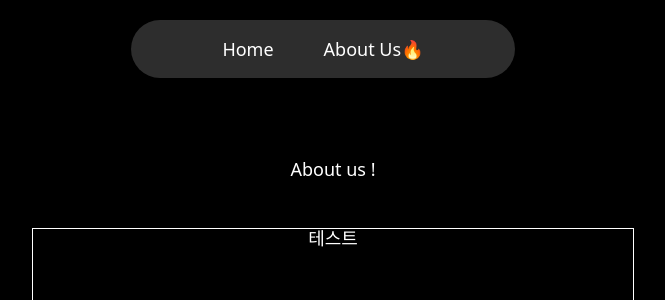
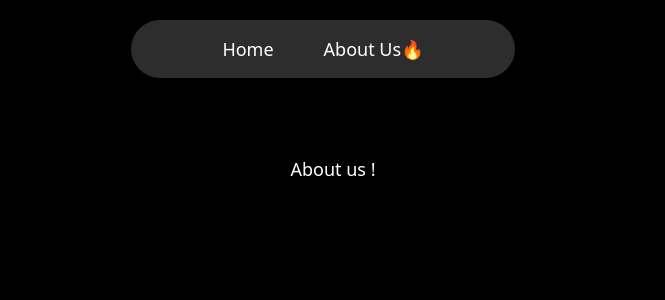
Before and after one commit to uudeok/nomadcoder-nextjs, a Next.js app: page /about-us in a window 1280 px wide. Shown: the top 300 px of the page, without its empty margins (317-982 px from the left). Built offline with nearby package versions, Linux system fonts and the light colour scheme.

Commit message:
test : csr prefetching (3)

```diff
--- a/app/about-us/page.jsx
+++ b/app/about-us/page.jsx
@@ -6,12 +6,6 @@ export default function AboutUs() {
     return (
         <div className={styles.about}>
             <h1>About us ! </h1>
-
-            <div className={styles.profiles}>
-                <div>
-                    <span>테스트</span>
-                </div>
-            </div>
         </div>
     );
 }
--- a/components/navigation.jsx
+++ b/components/navigation.jsx
@@ -13,7 +13,7 @@ export default function Navigation() {
                     <Link href="/">Home</Link> {path === '/' ? '🔥' : ''}
                 </li>
                 <li>
-                    <Link href="/about-us" prefetch={false}>
+                    <Link href="/about-us" prefetch={true}>
                         About Us
                     </Link>
                     {path === '/about-us' ? '🔥' : ''}
```
